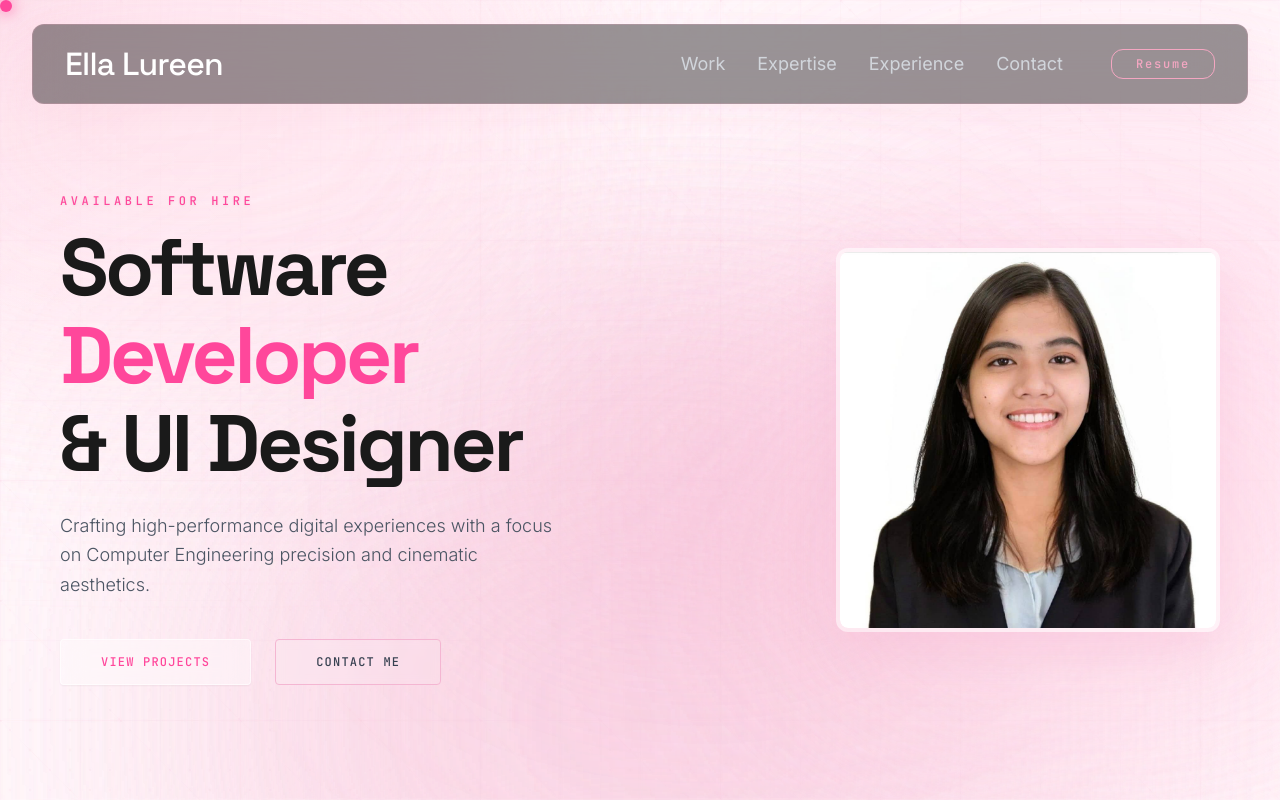
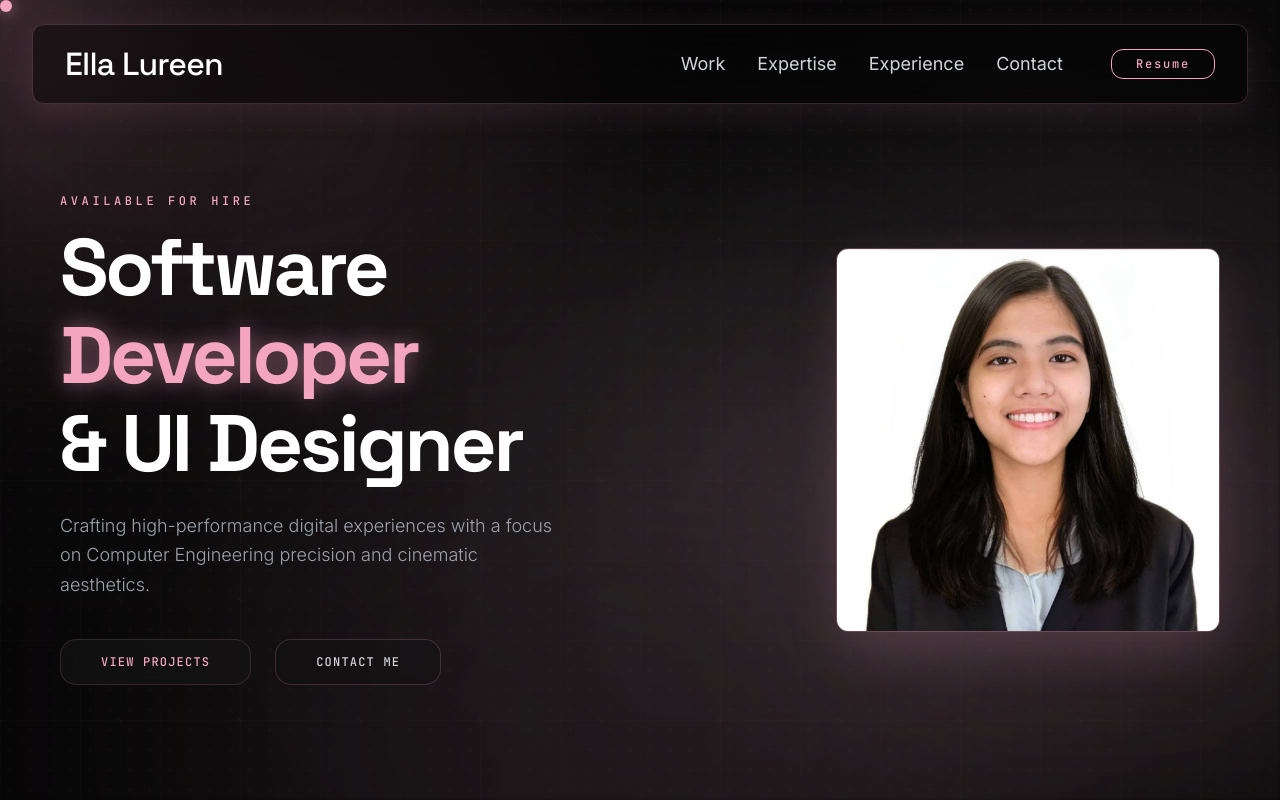
Before and after one commit to ellacalugay/my_portfolio, a React (Vite) app: page / in a window 1280 px wide. Shown: the top 800 px of the page. Built offline with nearby package versions, Linux system fonts and the light colour scheme.

Commit message:
editing the user interface

```diff
--- a/src/components/About.jsx
+++ b/src/components/About.jsx
@@ -4,7 +4,7 @@ export default function About() {
   const { sectionLabel, title, paragraphs, stats } = portfolioData.about;
 
   return (
-    <section className="py-stack-lg px-margin-mobile md:px-margin-desktop bg-surface-container-lowest/50" id="expertise">
+    <section className="py-stack-lg px-margin-mobile md:px-margin-desktop bg-surface" id="expertise">
       <div className="max-w-container-max mx-auto">
         <div className="grid md:grid-cols-12 gap-gutter">
           {/* Left Column */}
--- a/src/components/Contact.jsx
+++ b/src/components/Contact.jsx
@@ -26,7 +26,7 @@ export default function Contact() {
   };
 
   return (
-    <section className="py-stack-lg px-margin-mobile md:px-margin-desktop" id="contact">
+    <section className="pt-stack-lg pb-16 px-margin-mobile md:px-margin-desktop bg-surface" id="contact">
       <div className="max-w-container-max mx-auto">
         <div className="grid md:grid-cols-2 gap-stack-md">
           {/* Contact Info */}
--- a/src/components/Experience.jsx
+++ b/src/components/Experience.jsx
@@ -4,7 +4,7 @@ export default function Experience() {
   const experiences = portfolioData.experience;
 
   return (
-    <section className="py-stack-lg px-margin-mobile md:px-margin-desktop" id="experience">
+    <section className="py-stack-lg px-margin-mobile md:px-margin-desktop bg-surface-container-low" id="experience">
       <div className="max-w-container-max mx-auto">
         <h2 className="font-label-caps text-label-caps text-primary mb-16 text-center">
           EXPERIENCE JOURNEY
@@ -21,7 +21,7 @@ export default function Experience() {
               className={`relative mb-24 md:mb-32 ${index % 2 === 1 ? 'md:flex-row-reverse' : ''}`}
             >
               {/* Timeline Dot */}
-              <div className="absolute left-0 md:left-1/2 w-4 h-4 bg-primary rounded-full -translate-x-1/2 shadow-[0_0_15px_#ff479b] z-10"></div>
+              <div className="absolute left-0 md:left-1/2 w-4 h-4 bg-primary rounded-full -translate-x-1/2 shadow-[0_0_15px_rgba(244,166,193,0.5)] z-10"></div>
 
               {/* Content */}
               <div className={`ml-8 md:ml-0 ${index % 2 === 0 ? 'md:w-1/2 md:pr-16 md:text-right' : 'md:w-1/2 md:pl-16 md:ml-auto'}`}>
--- a/src/components/Footer.jsx
+++ b/src/components/Footer.jsx
@@ -5,7 +5,7 @@ export default function Footer() {
   const { socials } = portfolioData;
 
   return (
-    <footer className="bg-background border-t border-outline-variant/20 py-stack-md">
+    <footer className="bg-background border-t border-outline-variant/20 py-8 md:py-10">
       <div className="max-w-container-max mx-auto flex flex-col md:flex-row justify-between items-center px-margin-desktop gap-gutter">
         <div className="font-display-lg text-body-lg text-on-surface mb-4 md:mb-0">
           {name}
--- a/src/components/Hero.jsx
+++ b/src/components/Hero.jsx
@@ -4,26 +4,26 @@ export default function Hero() {
   const { hero, description } = portfolioData.personal;
 
   return (
-    <section className="min-h-screen flex flex-col justify-center items-center relative pt-20 px-margin-mobile md:px-margin-desktop text-center md:text-left bg-[#FFF8FB] overflow-hidden">
+    <section className="min-h-screen flex flex-col justify-center items-center relative pt-20 px-margin-mobile md:px-margin-desktop text-center md:text-left bg-background overflow-hidden">
 
-      {/* Premium Frosted Pastel Pink Background */}
+      {/* Premium Dark Pastel Pink Background */}
       <div className="absolute inset-0 z-0 overflow-hidden pointer-events-none">
 
         {/* Blurred Gradient Blobs */}
-        <div className="absolute -top-[10%] -left-[10%] w-[50%] h-[50%] bg-[#FFE4EE] rounded-full mix-blend-multiply filter blur-[120px] opacity-80"></div>
-        <div className="absolute top-[20%] -right-[10%] w-[45%] h-[60%] bg-[#FFD6E8] rounded-full mix-blend-multiply filter blur-[140px] opacity-60"></div>
-        <div className="absolute -bottom-[20%] left-[20%] w-[60%] h-[60%] bg-[#F8C8DC] rounded-full mix-blend-multiply filter blur-[150px] opacity-70"></div>
-        <div className="absolute bottom-[10%] -right-[5%] w-[40%] h-[40%] bg-[#FFF0F6] rounded-full mix-blend-multiply filter blur-[100px] opacity-90"></div>
-        <div className="absolute top-[40%] left-[40%] w-[30%] h-[30%] bg-[#F4B6D2] rounded-full mix-blend-multiply filter blur-[130px] opacity-40"></div>
+        <div className="absolute -top-[10%] -left-[10%] w-[50%] h-[50%] bg-primary rounded-full mix-blend-screen filter blur-[120px] opacity-10"></div>
+        <div className="absolute top-[20%] -right-[10%] w-[45%] h-[60%] bg-primary-container rounded-full mix-blend-screen filter blur-[140px] opacity-10"></div>
+        <div className="absolute -bottom-[20%] left-[20%] w-[60%] h-[60%] bg-surface-tint rounded-full mix-blend-screen filter blur-[150px] opacity-10"></div>
+        <div className="absolute bottom-[10%] -right-[5%] w-[40%] h-[40%] bg-primary rounded-full mix-blend-screen filter blur-[100px] opacity-10"></div>
+        <div className="absolute top-[40%] left-[40%] w-[30%] h-[30%] bg-primary-fixed rounded-full mix-blend-screen filter blur-[130px] opacity-10"></div>
 
         {/* Geometric Tech-Inspired Lines / Particles */}
         <div
-          className="absolute inset-0 opacity-60"
+          className="absolute inset-0 opacity-40"
           style={{
             backgroundImage: `
-              radial-gradient(circle at center, rgba(244, 182, 210, 0.15) 1px, transparent 1px),
-              linear-gradient(to right, rgba(244, 182, 210, 0.1) 1px, transparent 1px),
-              linear-gradient(to bottom, rgba(244, 182, 210, 0.1) 1px, transparent 1px)
+              radial-gradient(circle at center, rgba(244, 166, 193, 0.15) 1px, transparent 1px),
+              linear-gradient(to right, rgba(244, 166, 193, 0.05) 1px, transparent 1px),
+              linear-gradient(to bottom, rgba(244, 166, 193, 0.05) 1px, transparent 1px)
             `,
             backgroundSize: '20px 20px, 80px 80px, 80px 80px',
             backgroundPosition: '0 0, 0 0, 0 0'
@@ -31,47 +31,47 @@ export default function Hero() {
         ></div>
 
         {/* SVG Connection Lines */}
-        <svg className="absolute w-full h-full opacity-50" xmlns="http://www.w3.org/2000/svg">
+        <svg className="absolute w-full h-full opacity-30" xmlns="http://www.w3.org/2000/svg">
           <defs>
             <pattern id="grid-pattern" width="120" height="120" patternUnits="userSpaceOnUse">
-              <path d="M 120 0 L 0 0 0 120" fill="none" stroke="rgba(239, 163, 200, 0.10)" strokeWidth="1"/>
-              <circle cx="120" cy="120" r="2" fill="rgba(244, 182, 210, 0.2)" />
-              <circle cx="0" cy="0" r="2" fill="rgba(244, 182, 210, 0.2)" />
-              <line x1="0" y1="0" x2="120" y2="120" stroke="rgba(239, 163, 200, 0.05)" strokeWidth="1" />
+              <path d="M 120 0 L 0 0 0 120" fill="none" stroke="rgba(244, 166, 193, 0.05)" strokeWidth="1"/>
+              <circle cx="120" cy="120" r="2" fill="rgba(244, 166, 193, 0.15)" />
+              <circle cx="0" cy="0" r="2" fill="rgba(244, 166, 193, 0.15)" />
+              <line x1="0" y1="0" x2="120" y2="120" stroke="rgba(244, 166, 193, 0.03)" strokeWidth="1" />
             </pattern>
           </defs>
           <rect width="100%" height="100%" fill="url(#grid-pattern)" />
         </svg>
 
         {/* Frosted Glass Overlay for airy, soft finish */}
-        <div className="absolute inset-0 backdrop-blur-[1px] bg-white/10"></div>
+        <div className="absolute inset-0 backdrop-blur-[2px] bg-black/40"></div>
       </div>
 
       <div className="max-w-container-max mx-auto grid md:grid-cols-2 items-center gap-stack-md w-full relative z-10">
         {/* Text Content */}
         <div className="order-2 md:order-1">
-          <h2 className="font-label-caps text-label-caps text-[#ff479b] mb-4 tracking-[0.3em] font-medium drop-shadow-sm">
+          <h2 className="font-label-caps text-label-caps text-primary mb-4 tracking-[0.3em] font-medium drop-shadow-sm">
             {hero.subtitle}
           </h2>
-          <h1 className="font-display-lg-mobile md:font-display-lg text-display-lg-mobile md:text-display-lg mb-6 leading-none text-[#1a1a1a]">
-            Software <span className="text-[#ff479b]">Developer</span>
+          <h1 className="font-display-lg-mobile md:font-display-lg text-display-lg-mobile md:text-display-lg mb-6 leading-none text-white">
+            Software <span className="text-primary text-glow-pink">Developer</span>
             <br />
             &amp; UI Designer
           </h1>
-          <p className="font-body-lg text-body-lg text-gray-600 max-w-lg mb-10 font-light leading-relaxed">
+          <p className="font-body-lg text-body-lg text-gray-400 max-w-lg mb-10 font-light leading-relaxed">
             {description}
           </p>
 
           <div className="flex flex-col sm:flex-row gap-gutter">
             <a
               href="#work"
-              className="px-10 py-4 bg-white/40 backdrop-blur-md border border-white/60 text-[#ff479b] font-label-caps text-label-caps text-center hover:bg-white/70 hover:shadow-[0_8px_32px_rgba(255,71,155,0.15)] transition-all uppercase tracking-widest cursor-pointer rounded-lg shadow-sm"
+              className="px-10 py-4 glass-panel text-primary font-label-caps text-label-caps text-center uppercase tracking-widest cursor-pointer"
             >
               View Projects
             </a>
             <a
               href="#contact"
-              className="px-10 py-4 border border-[#F4B6D2] text-gray-700 font-label-caps text-label-caps text-center hover:border-[#ff479b] hover:bg-[#ff479b]/5 hover:text-[#ff479b] transition-all uppercase tracking-widest cursor-pointer rounded-lg bg-white/10 backdrop-blur-sm"
+              className="px-10 py-4 border border-primary/20 text-gray-300 font-label-caps text-label-caps text-center hover:border-primary/50 hover:bg-primary/5 hover:text-primary transition-all uppercase tracking-widest cursor-pointer rounded-2xl bg-surface/30 backdrop-blur-sm"
             >
               Contact Me
             </a>
@@ -80,7 +80,7 @@ export default function Hero() {
 
         {/* Profile Image */}
         <div className="order-1 md:order-2 flex justify-center md:justify-end">
-          <div className="relative w-64 h-64 md:w-96 md:h-96 rounded-full overflow-hidden border-4 border-white/50 shadow-[0_20px_50px_rgba(244,182,210,0.4)] backdrop-blur-sm">
+          <div className="relative w-64 h-64 md:w-96 md:h-96 rounded-full overflow-hidden border border-primary/30 shadow-[0_20px_50px_rgba(244,166,193,0.15)] backdrop-blur-sm">
             <img
               alt={hero.imageAlt}
               className="w-full h-full object-cover filter hover:scale-105 transition-all duration-700"
--- a/src/index.css
+++ b/src/index.css
@@ -3,21 +3,43 @@
 @import 'tailwindcss/utilities';
 
 body {
-    background-color: #050505;
+    background-color: #0A0A0A;
     color: #e2e1eb;
     cursor: none;
 }
 
 .glass-panel {
-    background: rgba(20, 20, 20, 0.7);
-    backdrop-filter: blur(12px);
-    border: 1px solid rgba(255, 45, 149, 0.1);
-    transition: all 0.3s ease;
+    position: relative;
+    background: rgba(22, 22, 22, 0.6); /* surface-container-low approx #161616 */
+    backdrop-filter: blur(16px);
+    border: 1px solid rgba(244, 166, 193, 0.15); /* primary #F4A6C1 */
+    border-radius: 1rem;
+    transition: all 0.4s cubic-bezier(0.4, 0, 0.2, 1);
+}
+
+.glass-panel::before {
+    content: '';
+    position: absolute;
+    inset: -1px;
+    border-radius: 1rem;
+    padding: 1px;
+    background: linear-gradient(135deg, #F4A6C1, #FFD6E7);
+    -webkit-mask: linear-gradient(#fff 0 0) content-box, linear-gradient(#fff 0 0);
+    -webkit-mask-composite: xor;
+    mask-composite: exclude;
+    opacity: 0;
+    transition: opacity 0.4s ease;
+    pointer-events: none;
 }
 
 .glass-panel:hover {
-    border-color: #ff479b;
-    box-shadow: 0 0 30px rgba(255, 45, 149, 0.15);
+    box-shadow: 0 12px 40px rgba(255, 183, 213, 0.12); /* rose pink glow #FFB7D5 */
+    transform: translateY(-4px);
+    border-color: transparent;
+}
+
+.glass-panel:hover::before {
+    opacity: 1;
 }
 
 .neon-border {
@@ -29,19 +51,19 @@ body {
     position: absolute;
     inset: 0;
     border: 1px solid transparent;
-    border-image: linear-gradient(to bottom right, #ff479b, transparent) 1;
+    border-image: linear-gradient(to bottom right, #F4A6C1, transparent) 1;
     pointer-events: none;
 }
 
 .custom-cursor {
     width: 12px;
     height: 12px;
-    background: #ff479b;
+    background: #F4A6C1;
     border-radius: 50%;
     position: fixed;
     pointer-events: none;
     z-index: 9999;
-    box-shadow: 0 0 15px #ff479b;
+    box-shadow: 0 0 15px rgba(244, 166, 193, 0.6);
 }
 
 .scroll-progress {
@@ -49,7 +71,7 @@ body {
     top: 0;
     left: 0;
     height: 2px;
-    background: #ff479b;
+    background: linear-gradient(to right, #F4A6C1, #FFD6E7);
     z-index: 1000;
     width: 0%;
 }
@@ -57,8 +79,8 @@ body {
 .bg-grid-pink {
     background-size: 4rem 4rem;
     background-image:
-        linear-gradient(to right, rgba(255, 71, 155, 0.2) 1px, transparent 1px),
-        linear-gradient(to bottom, rgba(255, 71, 155, 0.2) 1px, transparent 1px);
+        linear-gradient(to right, rgba(244, 166, 193, 0.06) 1px, transparent 1px),
+        linear-gradient(to bottom, rgba(244, 166, 193, 0.06) 1px, transparent 1px);
     mask-image: radial-gradient(ellipse 80% 80% at 50% 50%, #000 40%, transparent 100%);
     -webkit-mask-image: radial-gradient(ellipse 80% 80% at 50% 50%, #000 40%, transparent 100%);
 }
@@ -68,5 +90,5 @@ body {
 }
 
 .text-glow-pink {
-    text-shadow: 0 0 20px rgba(255, 71, 155, 0.5), 0 0 40px rgba(255, 71, 155, 0.3);
+    text-shadow: 0 0 20px rgba(244, 166, 193, 0.4), 0 0 40px rgba(255, 183, 213, 0.2);
 }
```
Also changed, not shown: src/components/Projects.jsx (+9 -9 lines), src/components/Skills.jsx (+14 -14 lines).
